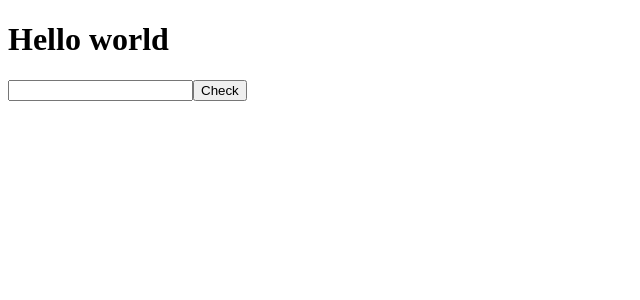
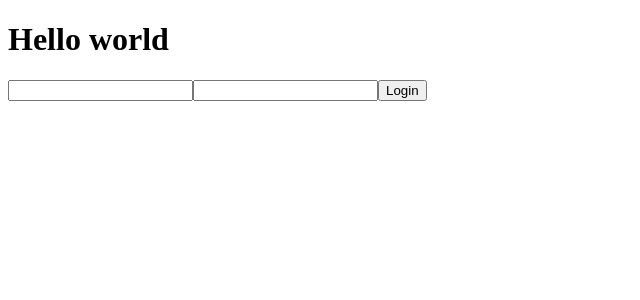
Before and after one commit to Jepz/react-input-lab, a React (Create React App) app: page / in a window 1280 px wide. Shown: the top 300 px of the page, without its empty margins (0-640 px from the left). Built offline with nearby package versions, Linux system fonts and the light colour scheme.

Commit message:
add steps in readme, created stateless components and added them to the stateful component in Form

```diff
--- a/src/components/Form.jsx
+++ b/src/components/Form.jsx
@@ -1,21 +1,48 @@
 import React from "react";
 
-const initialState = { showField: false, showText: true };
+const Users = { username: "leet", password: "1337" };
+
+const Name = props => {
+  console.log(props.value.username);
+  return (
+    <label>
+      <input type="text" name="username" value={props.value.username} />
+    </label>
+  );
+};
+
+const Password = props => {
+  return (
+    <label>
+      <input type="password" name="password" value={props.value.password} />
+    </label>
+  );
+};
+
+const Submit = props => {
+  return (
+    <button onClick={() => props.handleClick()} type="button">
+      Login
+    </button>
+  );
+};
 
 class Form extends React.Component {
   constructor(props) {
     super(props);
 
-    this.state = initialState;
+    this.state = { username: "", password: "" };
+  }
+  receiveClick() {
+    console.log("hello world");
   }
   render() {
     return (
       <div>
         <form>
-          <label>
-            <input type="text" />
-          </label>
-          <button>Check</button>
+          <Name value={this.state} />
+          <Password value={this.state} />
+          <Submit handleClick={this.receiveClick.bind(this)} />
         </form>
       </div>
     );
```
Also changed, not shown: 1 other file (tests, documents, lock files or other folders).
